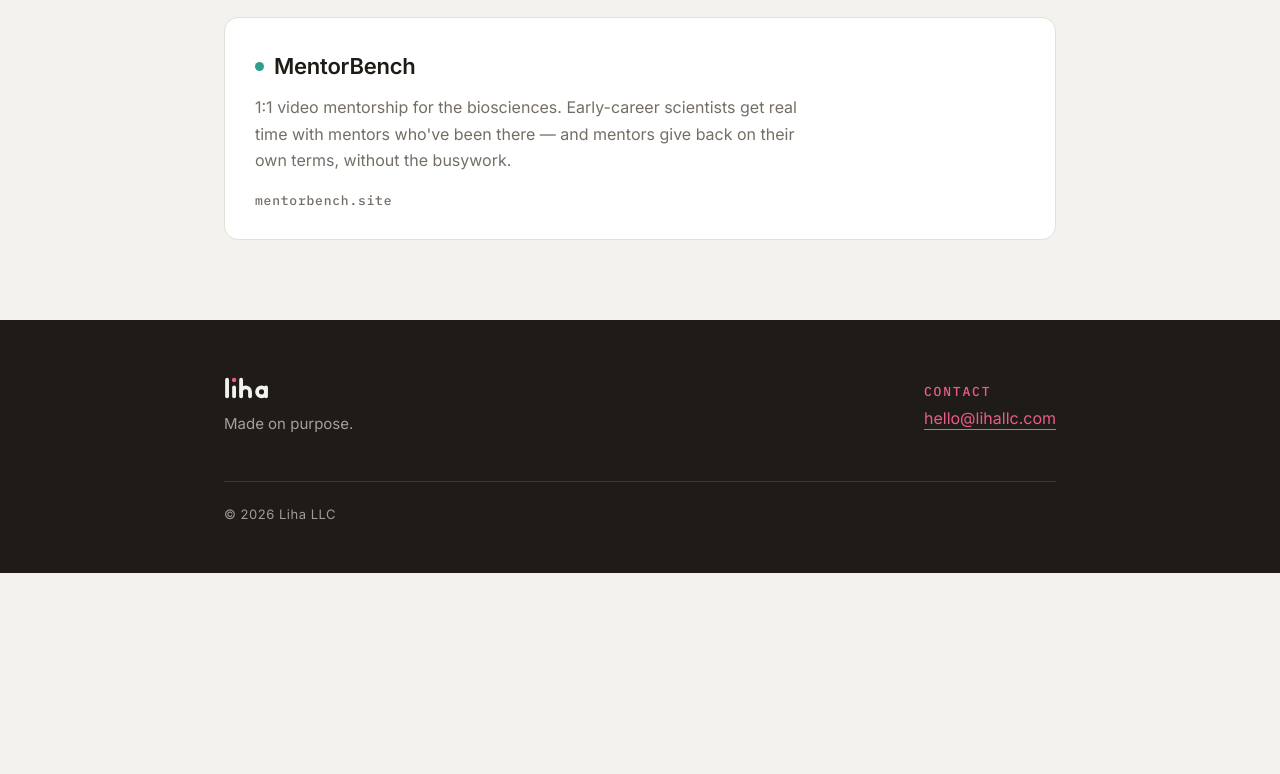
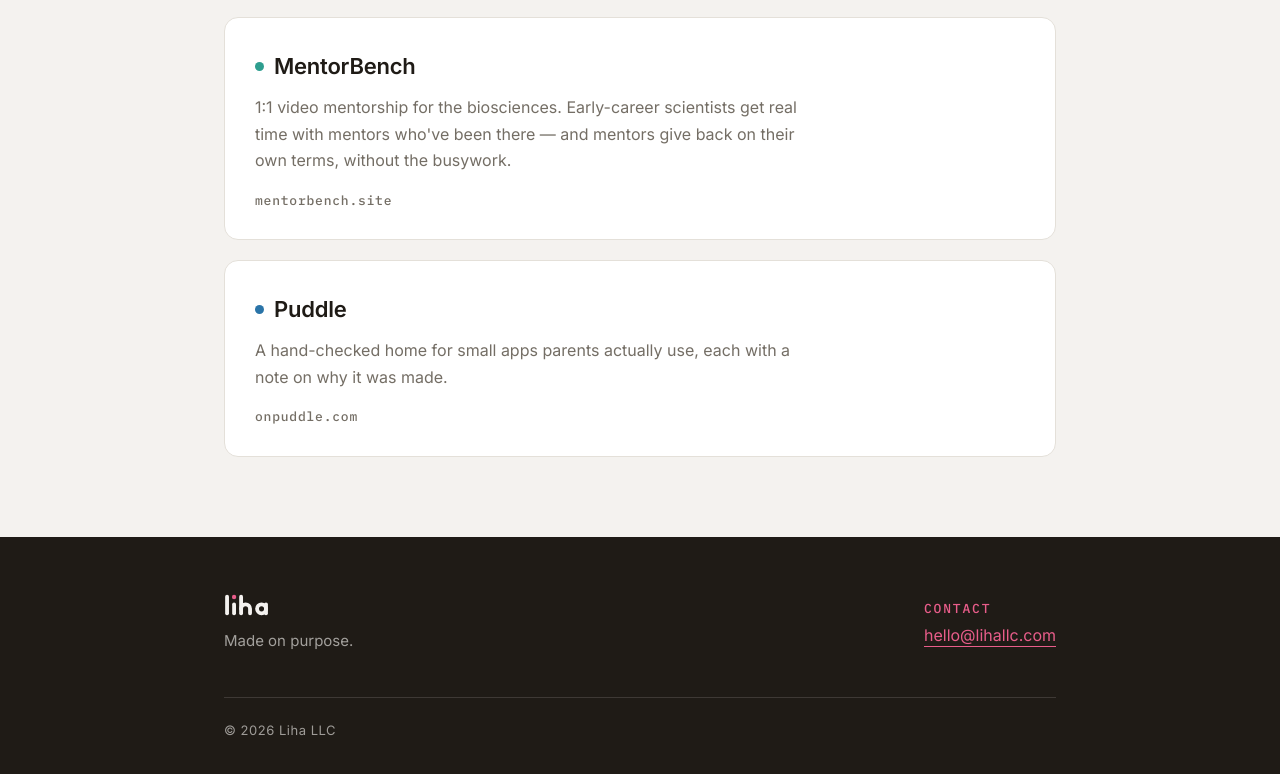
Before and after one commit to aprkim/lihallc, a plain HTML site: page index.html in a window 1280 px wide. Shown: the part 1912-2686 px from the top of the page. Before the commit the page ends 2485 px from the top, so only its background shows below. Drawn offline with Linux system fonts and the light colour scheme.

Commit message:
Add a Puddle card to the Products section
Co-Authored-By: Claude Opus 5.5 <noreply@anthropic.com>

```diff
--- a/index.html
+++ b/index.html
@@ -306,6 +306,11 @@
         <p>1:1 video mentorship for the biosciences. Early-career scientists get real time with mentors who've been there — and mentors give back on their own terms, without the busywork.</p>
         <span class="domain">mentorbench.site</span>
       </a>
+      <a class="card" href="https://onpuddle.com" target="_blank" rel="noopener">
+        <h3><span class="product-dot" style="background:#2A74A8" aria-hidden="true"></span>Puddle</h3>
+        <p>A hand-checked home for small apps parents actually use, each with a note on why it was made.</p>
+        <span class="domain">onpuddle.com</span>
+      </a>
     </div>
   </div>
 </section>
```
